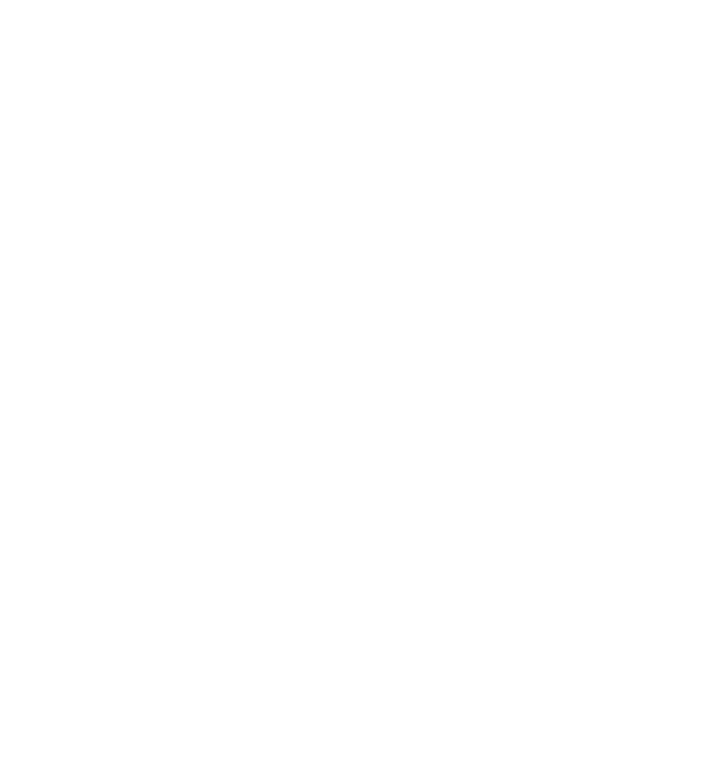
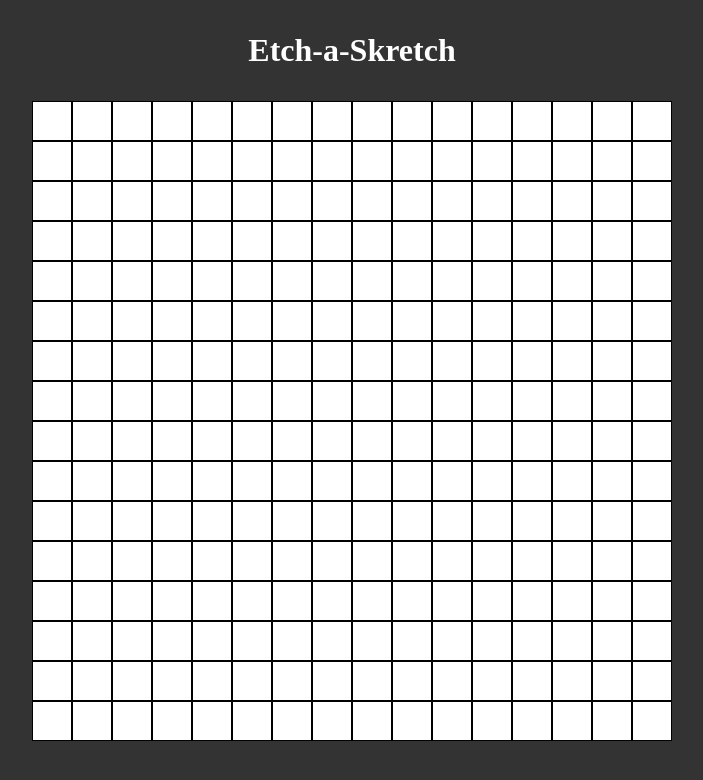
Before and after one commit to zorekryk/etch-a-skretch, a plain HTML site: page index.html in a window 1280 px wide. Shown: the whole page, without its empty margins (288-991 px from the left). Drawn offline with Linux system fonts and the light colour scheme.

Commit message:
Create basid grid

```diff
--- a/css/style.css
+++ b/css/style.css
@@ -0,0 +1,29 @@
+* {
+  margin: 0;
+  padding: 0;
+  box-sizing: border-box;
+}
+body {
+  background-color: #333;
+}
+h1 {
+  color: #fff;
+  text-align: center;
+  margin: 2rem 0;
+}
+#container {
+  margin: 0 auto;
+  display: flex;
+  flex-wrap: wrap;
+  width: 640px;
+}
+.grid-item {
+  width: 40px;
+  height: 40px;
+  border: 1px solid black;
+  transition: 0.5s ease;
+  background-color: #fff;
+}
+.grid-item:hover {
+  background-color: #ADD8E6;
+}
--- a/index.html
+++ b/index.html
@@ -7,6 +7,7 @@
   <link rel="stylesheet" href="css/style.css">
 </head>
 <body>
+  <h1>Etch-a-Skretch</h1>
   <div id="container"></div>
   <script src="js/script.js"></script>
 </body>
--- a/js/script.js
+++ b/js/script.js
@@ -0,0 +1,7 @@
+const container = document.querySelector('#container');
+
+for (let i = 0; i < 256; i++) {
+  const div = document.createElement('div');
+  div.classList.add('grid-item');
+  container.appendChild(div);
+}
```
